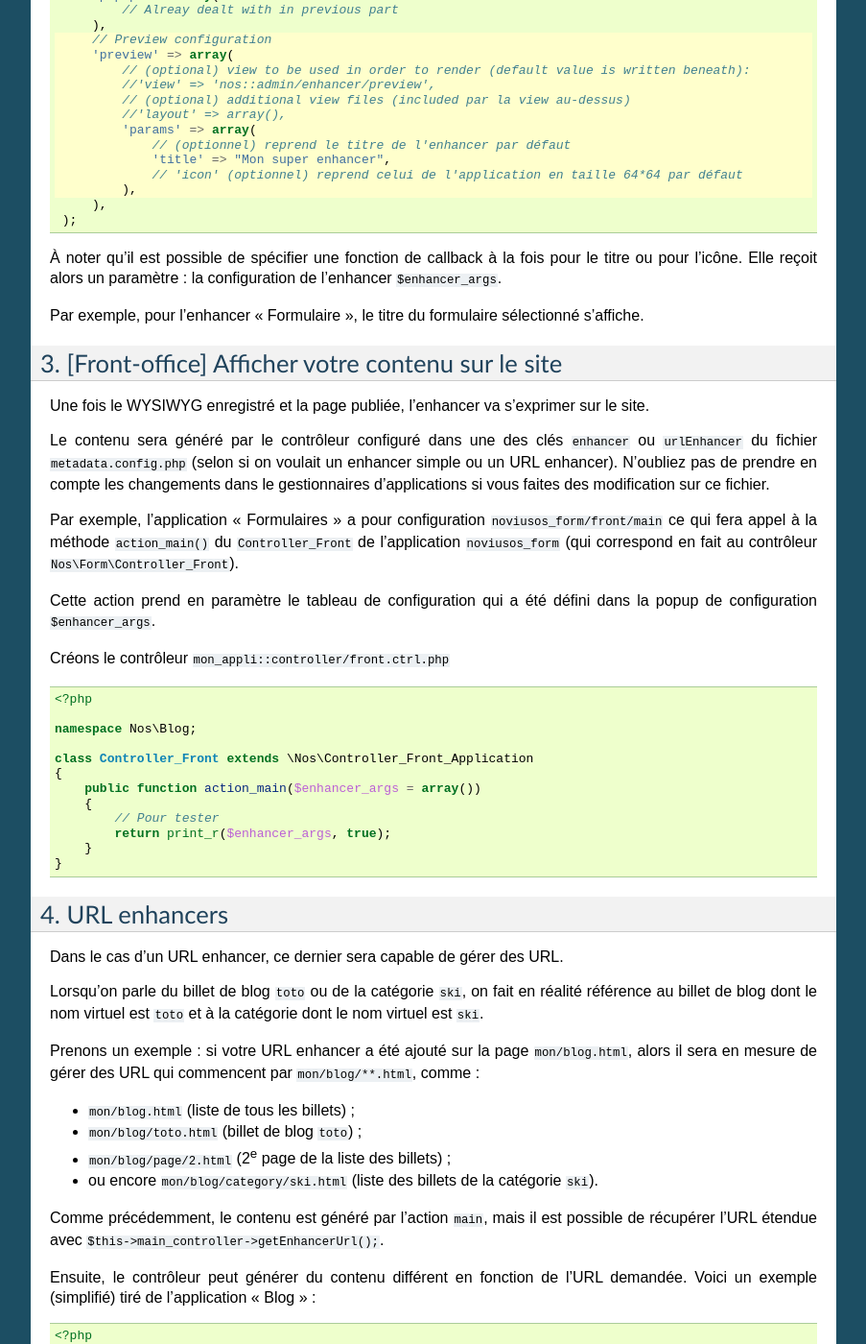
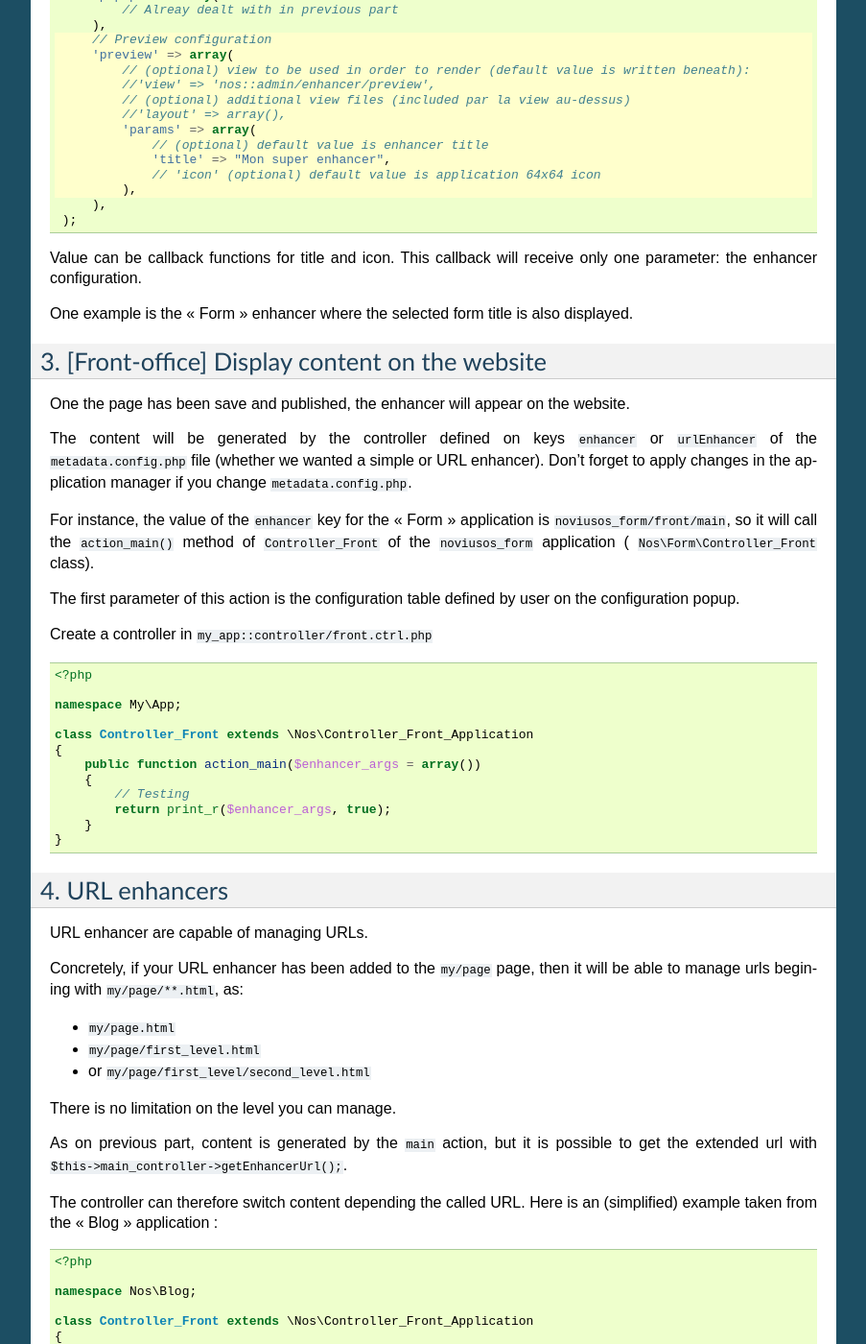
Before and after one commit to Meroje/documentation-en, a Sphinx documentation site: the page built from source/app_create/enhancer.rst, in a window 1280 px wide and 1400 px high, scrolled down 2108 px. Shown: the whole window at 96% size, without its empty margins (198-1101 px from the left). Built offline with Sphinx 7.4.7, drawn with Linux system fonts in a browser that asks for light colours; some of the changed text lies outside the part shown.

Commit message:
enhancer almost finished

```diff
--- a/source/app_create/enhancer.rst
+++ b/source/app_create/enhancer.rst
@@ -130,39 +130,73 @@ well as a ``layout`` (additional view files called).
             // (optional) additional view files (included par la view au-dessus)
             //'layout' => array(),
             'params' => array(
-                // (optionnel) reprend le titre de l'enhancer par défaut
+                // (optional) default value is enhancer title
                 'title' => "Mon super enhancer",
-                // 'icon' (optionnel) reprend celui de l'application en taille 64*64 par défaut
+                // 'icon' (optional) default value is application 64x64 icon
             ),
         ),
     );
 
+Value can be callback functions for title and icon. This callback will receive only one parameter: the enhancer configuration.
 
-À noter qu'il est possible de spécifier une fonction de callback à la fois pour le titre ou pour l'icône. Elle reçoit
-alors un paramètre : la configuration de l'enhancer ``$enhancer_args``.
-
-Par exemple, pour l'enhancer « Formulaire », le titre du formulaire sélectionné s'affiche.
+One example is the « Form » enhancer where the selected form title is also displayed.
 
 .. _app_create/enhancer/front:
 
-3. [Front-office] Afficher votre contenu sur le site
-====================================================
+3. [Front-office] Display content on the website
+================================================
 
-Une fois le WYSIWYG enregistré et la page publiée, l'enhancer va s'exprimer sur le site.
+One the page has been save and published, the enhancer will appear on the website.
 
-Le contenu sera généré par le contrôleur configuré dans une des clés ``enhancer`` ou ``urlEnhancer`` du fichier
-:file:`metadata.config.php` (selon si on voulait un enhancer simple ou un URL enhancer). N'oubliez pas de prendre
-en compte les changements dans le gestionnaires d'applications si vous faites des modification sur ce fichier.
+The content will be generated by the controller defined on keys ``enhancer`` or ``urlEnhancer`` of the
+:file:`metadata.config.php` file (whether we wanted a simple or URL enhancer). Don't forget to apply changes in the
+application manager if you change :file:`metadata.config.php`.
 
-Par exemple, l'application « Formulaires » a pour configuration ``noviusos_form/front/main`` ce qui fera appel à la
-méthode ``action_main()`` du ``Controller_Front`` de l'application ``noviusos_form`` (qui correspond en fait au
-contrôleur ``Nos\Form\Controller_Front``).
+For instance, the value of the ``enhancer`` key for the « Form » application is ``noviusos_form/front/main``, so it will
+call the ``action_main()`` method of ``Controller_Front`` of the ``noviusos_form`` application (
+``Nos\Form\Controller_Front`` class).
 
-Cette action prend en paramètre le tableau de configuration qui a été défini dans la popup de configuration
-``$enhancer_args``.
+The first parameter of this action is the configuration table defined by user on the configuration popup.
 
-Créons le contrôleur :file:`mon_appli::controller/front.ctrl.php`
+Create a controller in :file:`my_app::controller/front.ctrl.php`
 
+.. code-block:: php
+
+    <?php
+
+    namespace My\App;
+
+    class Controller_Front extends \Nos\Controller_Front_Application
+    {
+        public function action_main($enhancer_args = array())
+        {
+            // Testing
+            return print_r($enhancer_args, true);
+        }
+    }
+
+
+.. _app_create/enhancer/url:
+
+4. URL enhancers
+================
+
+URL enhancer are capable of managing URLs.
+
+Concretely, if your URL enhancer has been added to the :file:`my/page` page, then it will be able to manage urls
+begining with :file:`my/page/**.html`, as:
+
+- :file:`my/page.html`
+- :file:`my/page/first_level.html`
+- or :file:`my/page/first_level/second_level.html`
+
+There is no limitation on the level you can manage.
+
+As on previous part, content is generated by the ``main`` action, but it is possible to get the extended url with
+``$this->main_controller->getEnhancerUrl();``.
+
+The controller can therefore switch content depending the called URL. Here is an (simplified) example taken from the
+« Blog » application :
 
 .. code-block:: php
 
@@ -174,79 +208,38 @@ Créons le contrôleur :file:`mon_appli::controller/front.ctrl.php`
     {
         public function action_main($enhancer_args = array())
         {
-            // Pour tester
-            return print_r($enhancer_args, true);
-        }
-    }
-
-
-.. _app_create/enhancer/url:
-
-4. URL enhancers
-================
-
-Dans le cas d'un URL enhancer, ce dernier sera capable de gérer des URL.
-
-Lorsqu'on parle du billet de blog ``toto`` ou de la catégorie ``ski``, on fait en réalité référence au billet de blog
-dont le nom virtuel est ``toto`` et  à la catégorie dont le nom virtuel est ``ski``.
-
-Prenons un exemple : si votre URL enhancer a été ajouté sur la page :file:`mon/blog.html`, alors il sera en mesure de
-gérer des URL qui commencent par :file:`mon/blog/**.html`, comme :
-
-- :file:`mon/blog.html` (liste de tous les billets) ;
-- :file:`mon/blog/toto.html` (billet de blog ``toto``) ;
-- :file:`mon/blog/page/2.html` (2\ :sup:`e`\  page de la liste des billets) ;
-- ou encore :file:`mon/blog/category/ski.html` (liste des billets de la catégorie ``ski``).
-
-Comme précédemment, le contenu est généré par l'action ``main``, mais il est possible de récupérer l'URL étendue avec
-``$this->main_controller->getEnhancerUrl();``.
-
-Ensuite, le contrôleur peut générer du contenu différent en fonction de l'URL demandée. Voici un exemple (simplifié)
-tiré de l'application « Blog » :
-
-
-.. code-block:: php
-
-    <?php
-
-    namespace Nos\Blog;
-
-    class Controller_Front extends \Nos\Controller_Front_Application
-    {
-        public function action_main($enhancer_args = array())
-        {
-            // URL complète de la page == 'mon/blog/category/ski.html'
-            // => $enhancer_url == 'category/ski' (sans .html)
+            // Complete url == 'my/blog/category/ski.html'
+            // => $enhancer_url == 'category/ski' (without .html)
             $enhancer_url = $this->main_controller->getEnhancerUrl();
             $segments = explode('/', $enhancer_url);
 
             if (empty($enhancer_url))
             {
-                // URL 'mon/blog.html' (URL de la page sur laquelle a été ajouté l'enhancer)
-                // Affichage de la liste des billets (page 1)
+                // URL is 'mon/blog.html' (page URL)
+                // Display list of blog posts (first page)
             }
             else if (count($segments) == 1)
             {
-                // URL 'mon/blog/toto.html'
-                // Affichage du billet de blog 'toto'
+                // URL is 'mon/blog/blog_title.html'
+                // Blog post 'blog_title' is displayed
             }
             else if (count($segments) == 2)
             {
                 if ($segments[0] == 'page')
                 {
-                    // URL 'mon/blog/page/2.html'
+                    // URL is 'my/blog/page/number.html'
                     $page = $segments[1];
-                    // Affichage de la page 2 de la liste des billets
+                    // Display page number of blog posts list
                 }
                 else if ($segments[0] == 'category')
                 {
-                    // URL 'mon/blog/category/ski.html'
+                    // URL is 'my/blog/category/category_name.html'
                     $category = $segments[1];
-                    // Affichage de la liste des billets de la catégorie 'ski'
+                    // Display blog posts list of 'ski' category
                 }
             }
 
-            // L'URL demandé n'est pas gérée par cet enhancer (erreur 404 pour cet enhancer)
+            // URL called isn't managed by the enhancer (404 error)
             throw new \Nos\NotFoundException();
         }
     }
@@ -254,8 +247,8 @@ tiré de l'application « Blog » :
 
 .. _app_create/enhancers:
 
-Lorsque l'enhancer gère des URL pour certains modèles (ORM), c'est lui qui connait la procédure de génération des ces
-dernières. Pour ce faire, il faut alors implémenter une méthode statique ``get_url_model()`` qui va s'en occuper :
+When an enhancer manage URLs for some models (ORM), it must know the mapping between models and URLs. This is allowed by
+the static method ``get_url_model()``:
 
 .. code-block:: php
    :emphasize-lines: 7-26
@@ -273,12 +266,12 @@ dernières. Pour ce faire, il faut alors implémenter une méthode statique ``ge
 
             switch ($model)
             {
-                // URL pour un billet de blog particulier
+                // Blog post URL
                 case 'Nos\Blog\Model_Post' :
                     return urlencode($item->virtual_name()).'.html';
                     break;
 
-                // URL pour la liste des billets d'une catégorie (avec optionnellement une page)
+                // Category URL
                 case 'Nos\Blog\Model_Category' :
                     return 'category/'.urlencode($item->virtual_name()).($page > 1 ? '/'.$page : '').'.html';
                     break;
@@ -288,23 +281,23 @@ dernières. Pour ce faire, il faut alors implémenter une méthode statique ``ge
         }
     }
 
-Cette fonction est liée à la ``Behaviour_Urlenhancer`` et aux méthodes ``url()`` et ``urls()`` des modèles. Pour voir
-comment les configurer, il faut se référer à la :ref:`documentation d d'API associée <api:php/behaviours/urlenhancer>`.
+This function is related to the ``Behaviour_URLenhancer`` and ``url()`` and ``urls()`` model methods. In order to
+understand how to configure them, take a look at the :ref:`API documentation <api:php/behaviours/urlenhancer>`.
 
 
-Exemple :
+Example :
 
 .. code-block:: php
 
     <?php
 
-    // Sélection de la catégorie ayant pour ID 1
+    // Selecting the category which ID value is 1
     $category = Nos\Blog\Model_Category::find(1);
 
     $url = $category->url(array('page' => 2));
 
-``$url`` aura pour valeur ``mon/blog/category/ski/2.html``. Si on décompose :
+``$url`` value will be ``my/blog/category/ski/2.html``:
 
-- ``mon/blog`` : URL de la page sur laquelle est présent l'enhancer ;
-- ``ski`` : URL virtuelle de la catégorie ayant pour ID 1 ;
-- ``2`` : numéro de page demandée dans les paramètes.
+- ``my/blog`` : Page URL;
+- ``ski`` : Category virtual url ;
+- ``2`` : Page number.
```
